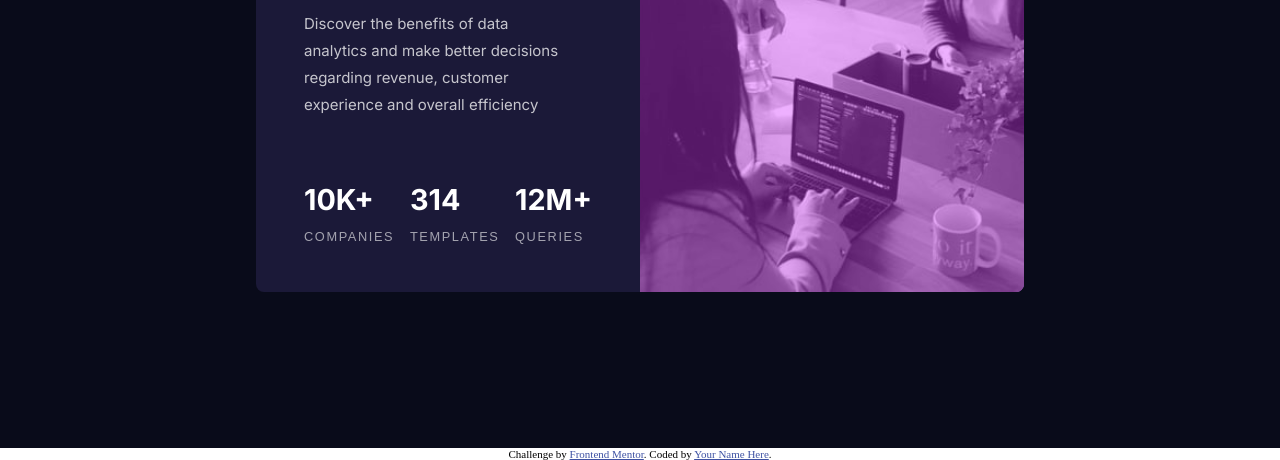
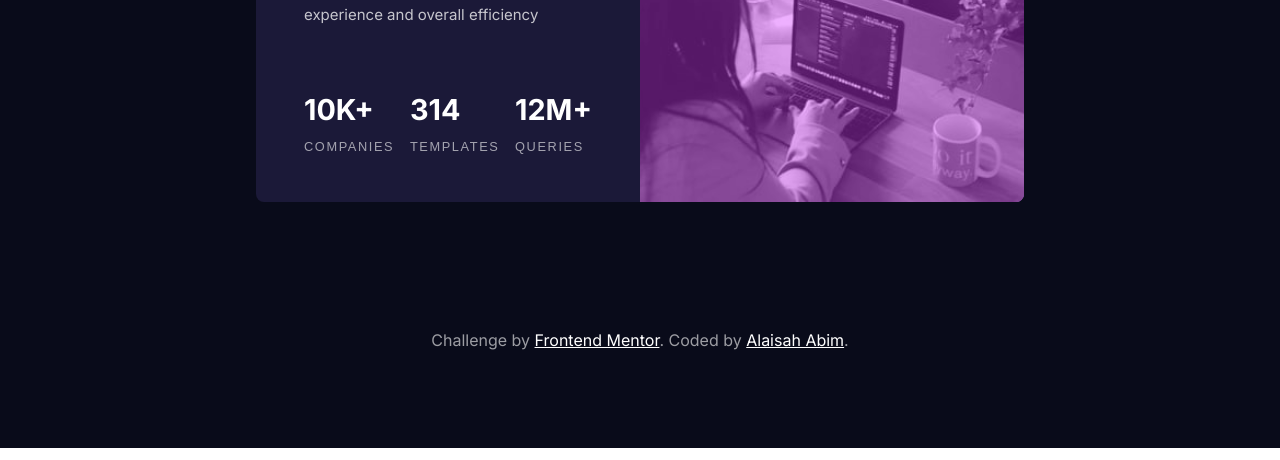
Before and after one commit to Abimimbom/stats-preview-card-component-main, a plain HTML site: page index.html in a window 1280 px wide. Shown: the part 352-812 px from the top of the page. Drawn offline with Linux system fonts and the light colour scheme.

Commit message:
Final edits for submission to FEM

```diff
--- a/index.html
+++ b/index.html
@@ -9,11 +9,6 @@
 
   <title>Frontend Mentor | Stats preview card component</title>
 
-  <!-- Feel free to remove these styles or customise in your own stylesheet 👍 -->
-  <style>
-    .attribution { font-size: 11px; text-align: center; }
-    .attribution a { color: hsl(228, 45%, 44%); }
-  </style>
 </head>
 <body>
 
@@ -41,11 +36,13 @@
         <div class="overlay"></div>
       </div>
     </section>
+
+    <div class="attribution">
+      Challenge by <a href="https://www.frontendmentor.io?ref=challenge" target="_blank">Frontend Mentor</a>.
+      Coded by <a href="https://github.com/Abimimbom">Alaisah Abim</a>.
+    </div>
+
   </main>
 
-  <div class="attribution">
-    Challenge by <a href="https://www.frontendmentor.io?ref=challenge" target="_blank">Frontend Mentor</a>.
-    Coded by <a href="#">Your Name Here</a>.
-  </div>
 </body>
 </html>
--- a/styles.css
+++ b/styles.css
@@ -5,6 +5,19 @@
     margin: 0;
     padding: 0;
     box-sizing: border-box;
+}
+
+.attribution {
+    font-size: 11px;
+    text-align: center;
+    padding: 2rem 0;
+    font-family: var(--ff-main);
+    font-size: 1rem;
+    color: var(--neutral-col-trans-white-2);
+    margin-top: 6rem;
+}
+.attribution a {
+    color: var(--neutral-col-white);
 }
 
 :root {
@@ -27,7 +40,9 @@
 .main {
     display: flex;
     justify-content: center;
+    flex-direction: column;
     align-items: center;
+
     background-color: var(--primary-col-dark-blue);
     height: 100vh;
 }
```
